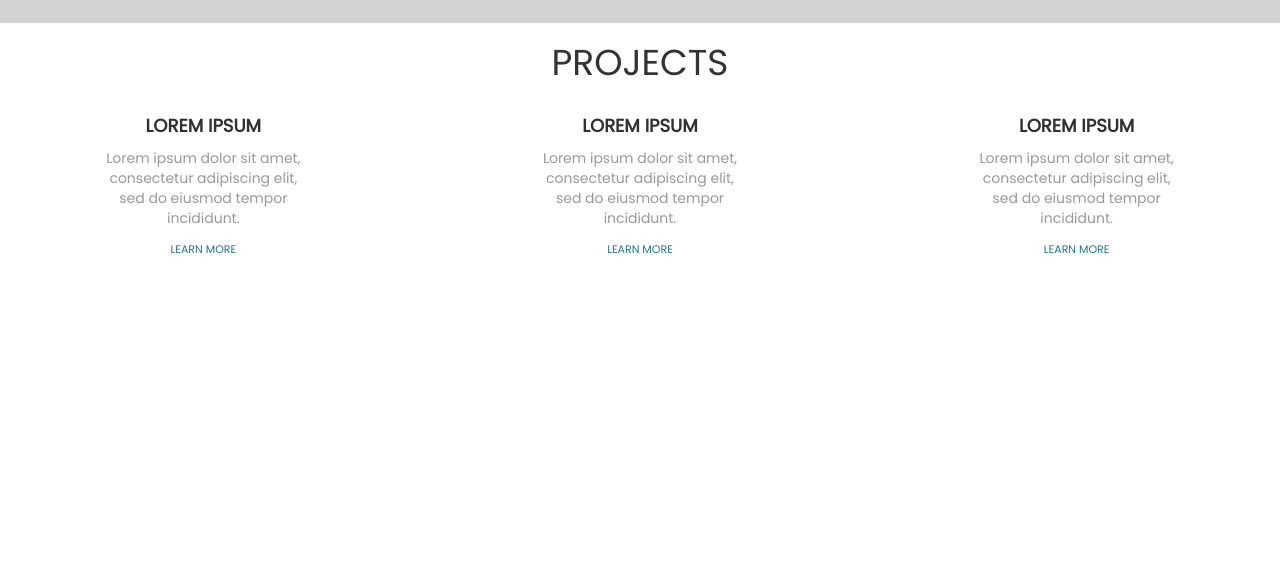
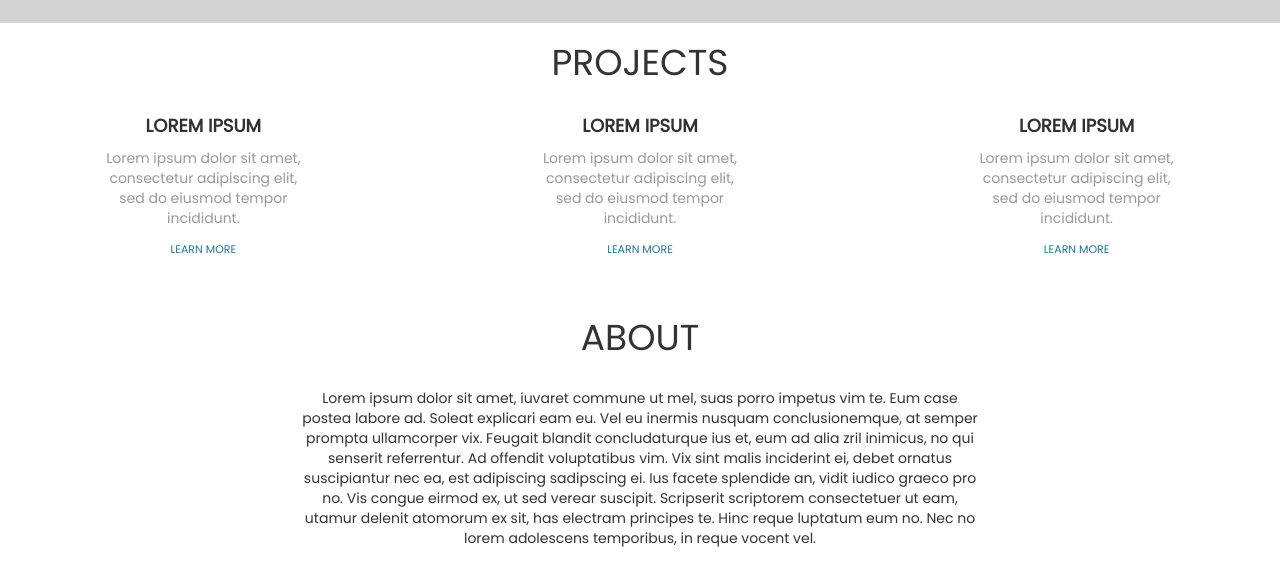
Before and after one commit to john-hartert/portfolio, a plain HTML site: page index.html in a window 1280 px wide. Shown: the part 1156-1742 px from the top of the page. Drawn offline with nearby package versions, Linux system fonts and the light colour scheme.

Commit message:
Adds beginning of about me section

```diff
--- a/index.html
+++ b/index.html
@@ -87,6 +87,25 @@
                 <a class="learn">LEARN MORE</a>
             </div>
         </div>
+        <div class="row">
+            <div class="container-md-12">
+                <h1>ABOUT</h1>
+            </div>
+            <div class="container-fluid">
+                <p id="about">Lorem ipsum dolor sit amet, iuvaret commune ut mel, suas porro impetus vim te.
+                    Eum case postea labore ad. Soleat explicari eam eu. Vel eu inermis nusquam
+                    conclusionemque, at semper prompta ullamcorper vix. Feugait blandit concludaturque
+                    ius et, eum ad alia zril inimicus, no qui senserit referrentur. Ad offendit
+                    voluptatibus vim.
+                    Vix sint malis inciderint ei, debet ornatus suscipiantur nec ea, est adipiscing
+                    sadipscing ei. Ius facete splendide an, vidit iudico graeco pro no. Vis congue
+                    eirmod ex, ut sed verear suscipit. Scripserit scriptorem consectetuer ut eam,
+                    utamur delenit atomorum ex sit, has electram principes te. Hinc reque luptatum
+                    eum no. Nec no lorem adolescens temporibus, in reque vocent vel.
+                </p>
+            </div>
+        </div>
+
 </body>
 </html>
 
--- a/main.css
+++ b/main.css
@@ -226,3 +226,9 @@ a:hover{
  #skills{
      padding-bottom: 20px;
  }
+
+ #about{
+     padding-left: 300px;
+     padding-right: 300px;
+     padding-top: 20px;
+ }
```
